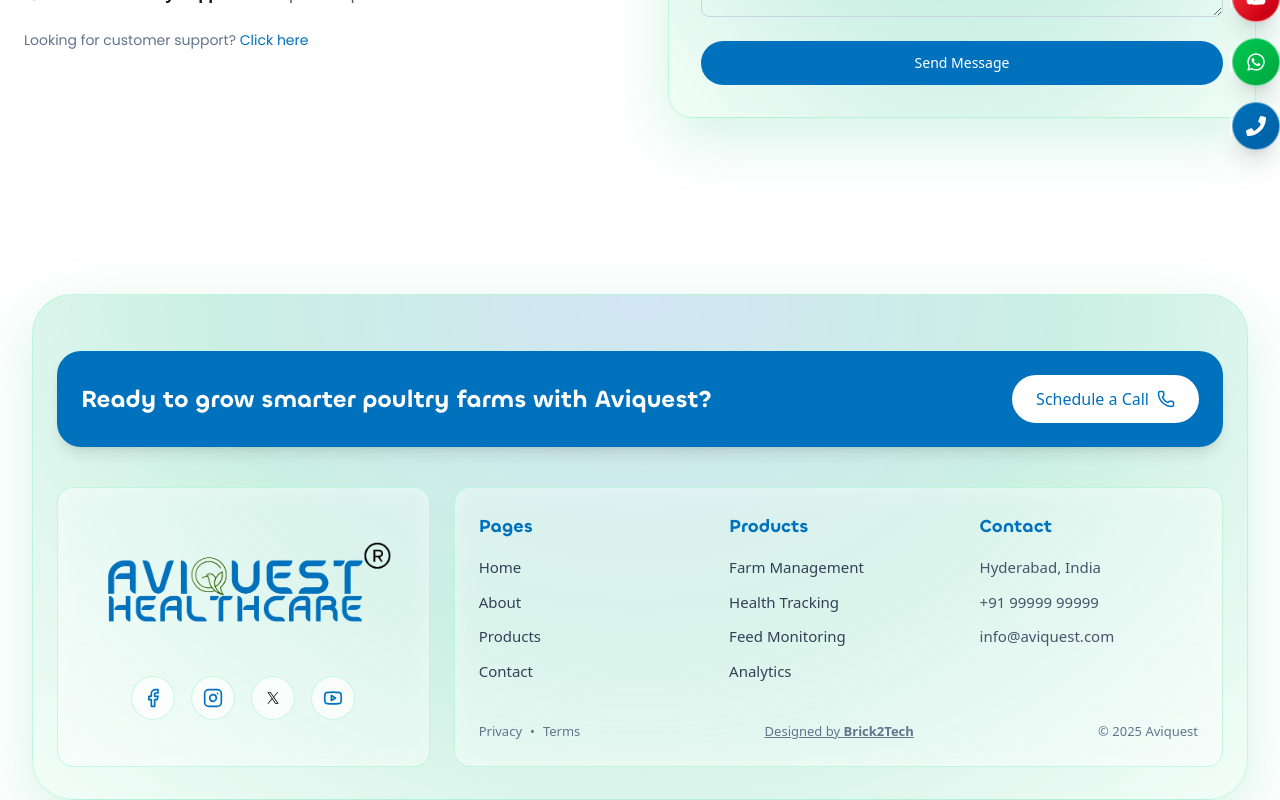
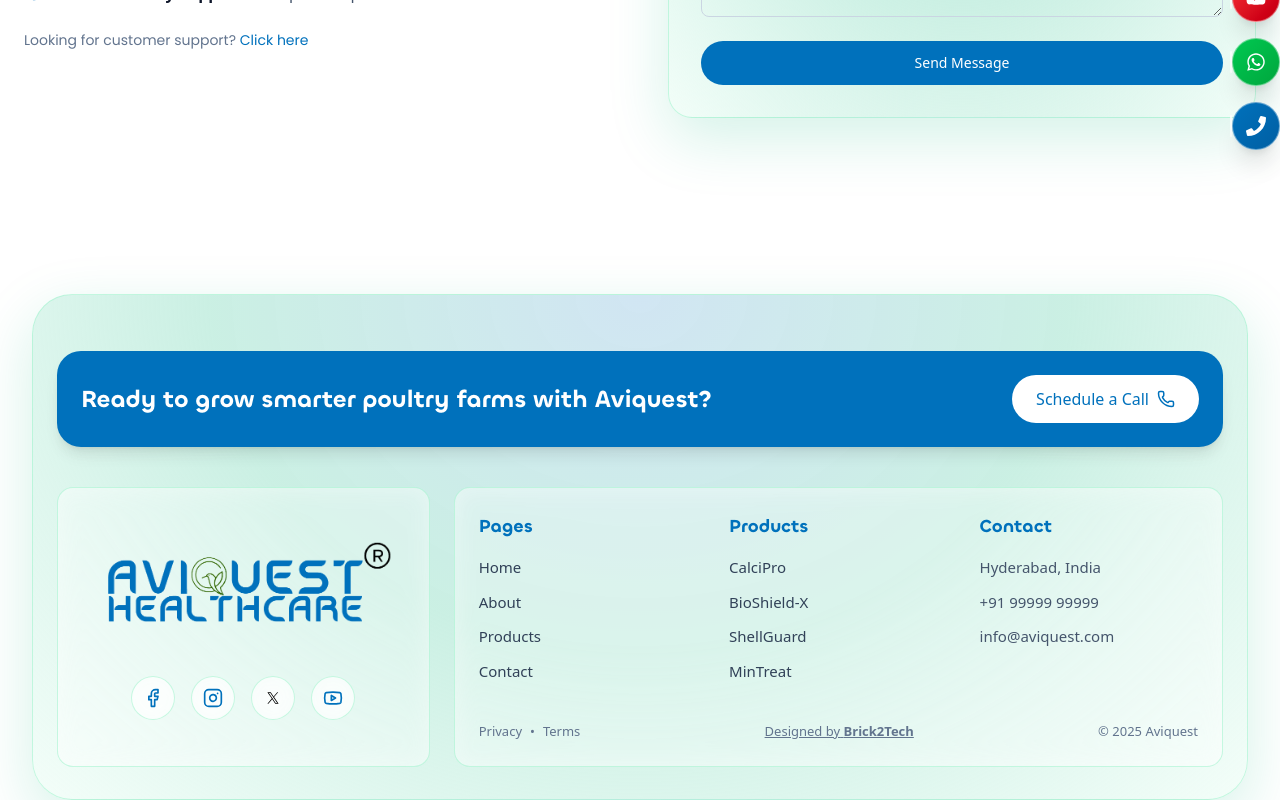
Before and after one commit to brick2technologies/aviquest, a React (Vite) app: page /contact in a window 1280 px wide. Shown: the part 434-1234 px from the top of the page. Built offline with nearby package versions, Linux system fonts and the light colour scheme.

Commit message:
Product route Updated in the footer

```diff
--- a/src/components/Footer.jsx
+++ b/src/components/Footer.jsx
@@ -1,5 +1,7 @@
 import { Facebook, Instagram, Youtube, Phone } from "lucide-react";
 import XIcon from "/x-icon.svg";
+import { Link } from "react-router-dom";
+
 
 export default function Footer() {
   return (
@@ -165,16 +167,17 @@
   <h4 className="mb-4 text-lg font-semibold text-[#0071BC]">
     Products
   </h4>
+
   <ul className="space-y-3 text-[15px]">
     {[
-                        "Farm Management",
-                        "Health Tracking",
-                        "Feed Monitoring",
-                        "Analytics",
+      { name: "CalciPro", slug: "calcipro" },
+      { name: "BioShield-X", slug: "bioshield-x" },
+      { name: "ShellGuard", slug: "shellguard" },
+      { name: "MinTreat", slug: "mintreat" },
     ].map((item) => (
-                        <li key={item}>
-                          <a
-                            href="#"
+      <li key={item.slug}>
+        <Link
+          to={`/products/${item.slug}`}
           className="
             inline-block font-medium text-slate-700
             transition-all duration-200
@@ -182,8 +185,8 @@
             hover:-translate-y-[1px]
           "
         >
-                            {item}
-                          </a>
+          {item.name}
+        </Link>
       </li>
     ))}
   </ul>
```
Lines whose indentation alone changed are shown as unchanged.
